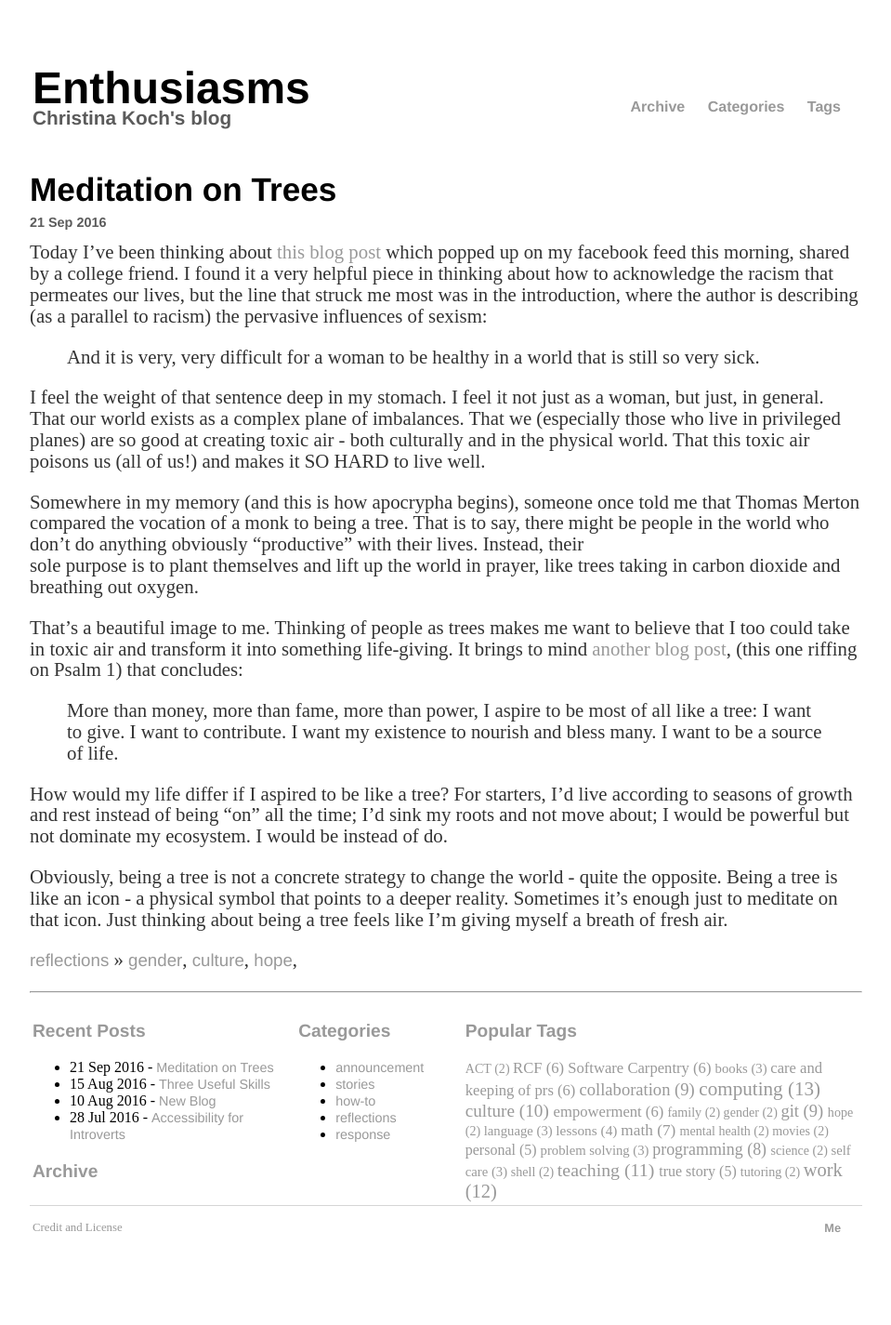
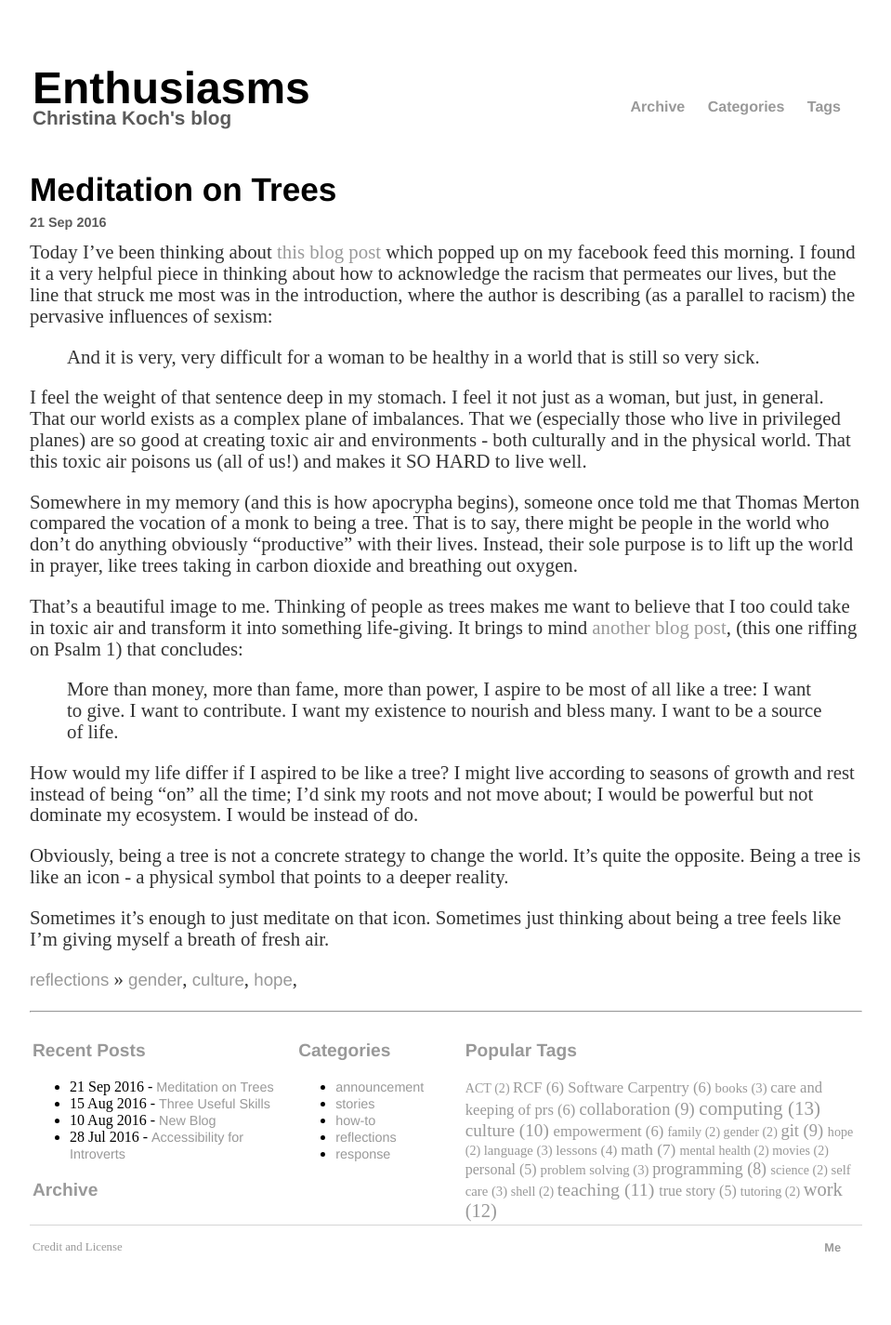
Before and after one commit to ChristinaLK/blog, a Jekyll site: the page built from _posts/2016-09-21-trees.md, in a window 1280 px wide. Shown: the whole page at 93% size, without its empty margins (160-1119 px from the left). Built offline with Jekyll 4.4.1, drawn with Linux system fonts in a browser that asks for light colours; before the commit the page ends 1404 px from its top, so only the background shows below that.

Commit message:
slight edits to tree post

```diff
--- a/_posts/2016-09-21-trees.md
+++ b/_posts/2016-09-21-trees.md
@@ -13,8 +13,8 @@ authors: Christina Koch
 ---
 
 Today I've been thinking about [this blog post](http://momastery.com/blog/2015/10/28/why-prejudiced/)
-which popped up on my facebook feed this morning, shared by a
-college friend.  I found it a very helpful piece in thinking about
+which popped up on my facebook feed this morning.  I found
+it a very helpful piece in thinking about
 how to acknowledge the racism that permeates our lives, but the line that
 struck me most was in the introduction, where the author is describing
 (as a parallel to racism) the pervasive influences of sexism:
@@ -26,14 +26,14 @@ I feel the weight of that sentence deep in my stomach.  I feel it
 not just as a woman, but just, in general.  That our
 world exists as a complex plane of imbalances.  That we (especially
 those who live in privileged planes) are so good at creating toxic
-air - both culturally and in the physical world.  That this toxic
+air and environments - both culturally and in the physical world.  That this toxic
 air poisons us (all of us!) and makes it SO HARD to live well.
 
 Somewhere in my memory (and this is how apocrypha begins), someone
 once told me that Thomas Merton compared the vocation of a monk to
 being a tree.  That is to say, there might be people in the world who
 don't do anything obviously "productive" with their lives.  Instead, their
-sole purpose is to plant themselves and lift up the world in prayer, like
+sole purpose is to lift up the world in prayer, like
 trees taking in carbon dioxide and breathing out oxygen.
 
 That's a beautiful image to me.  Thinking of people as trees makes me
@@ -46,13 +46,15 @@ mind [another blog post](https://wonderingfair.com/2013/09/23/prosperity-accordi
 > most of all like a tree: I want to give. I want to contribute. I
 > want my existence to nourish and bless many. I want to be a source of life.
 
-How would my life differ if I aspired to be like a tree?  For starters,
-I'd live according to seasons of growth and rest instead of being "on"
+How would my life differ if I aspired to be like a tree?  I
+might live according to seasons of growth and rest instead of being "on"
 all the time; I'd sink my roots and not move about; I would be powerful but
 not dominate my ecosystem.  I would be instead of do.
 
 Obviously, being a tree is not a concrete strategy to change
-the world - quite the opposite.  Being a tree is like an icon - a
-physical symbol that points to a deeper reality.  Sometimes it's
-enough just to meditate on that icon.  Just thinking about being
+the world.  It's quite the opposite.  Being a tree is like an icon - a
+physical symbol that points to a deeper reality.
+
+Sometimes it's enough to just meditate on that icon.  Sometimes
+just thinking about being
 a tree feels like I'm giving myself a breath of fresh air.
```
